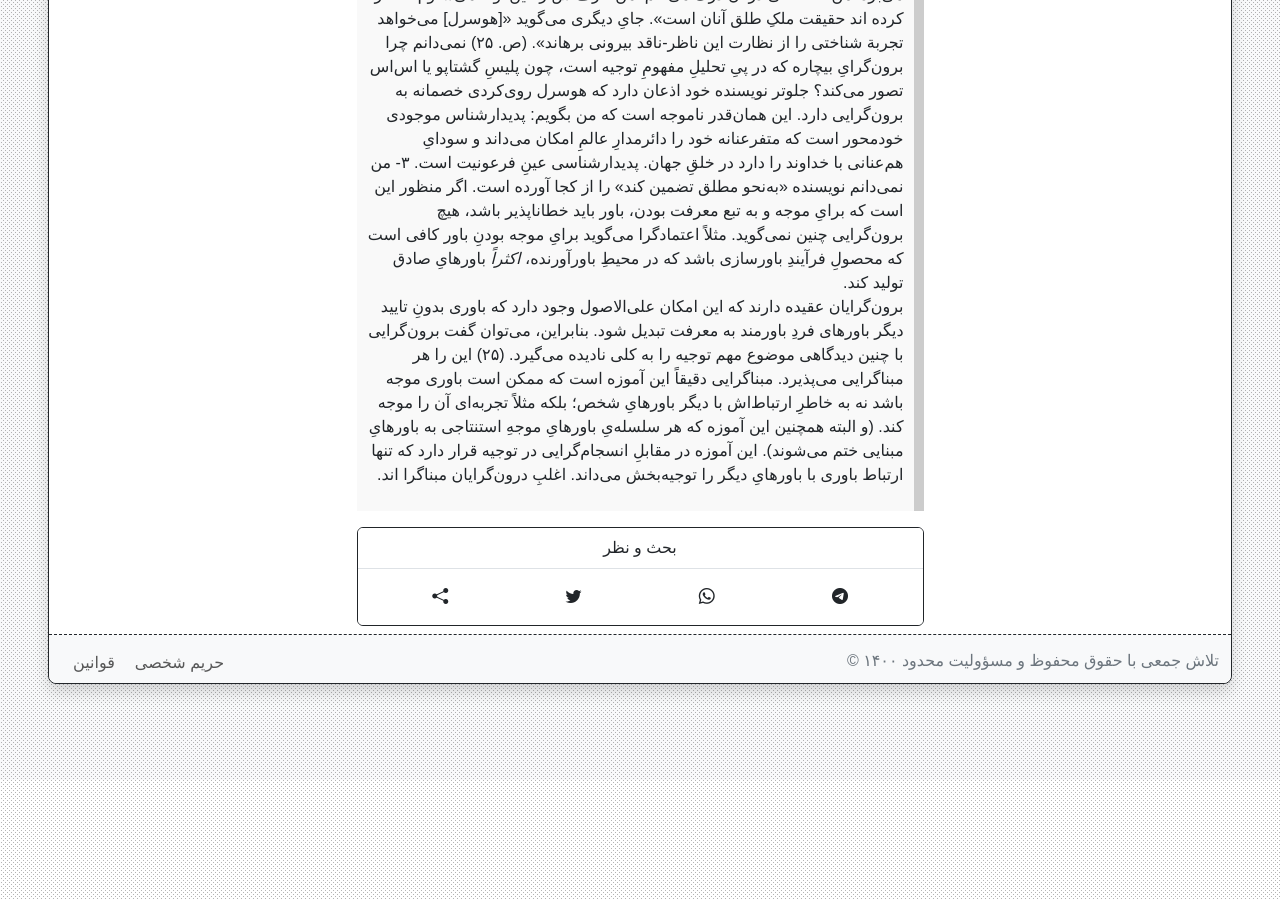
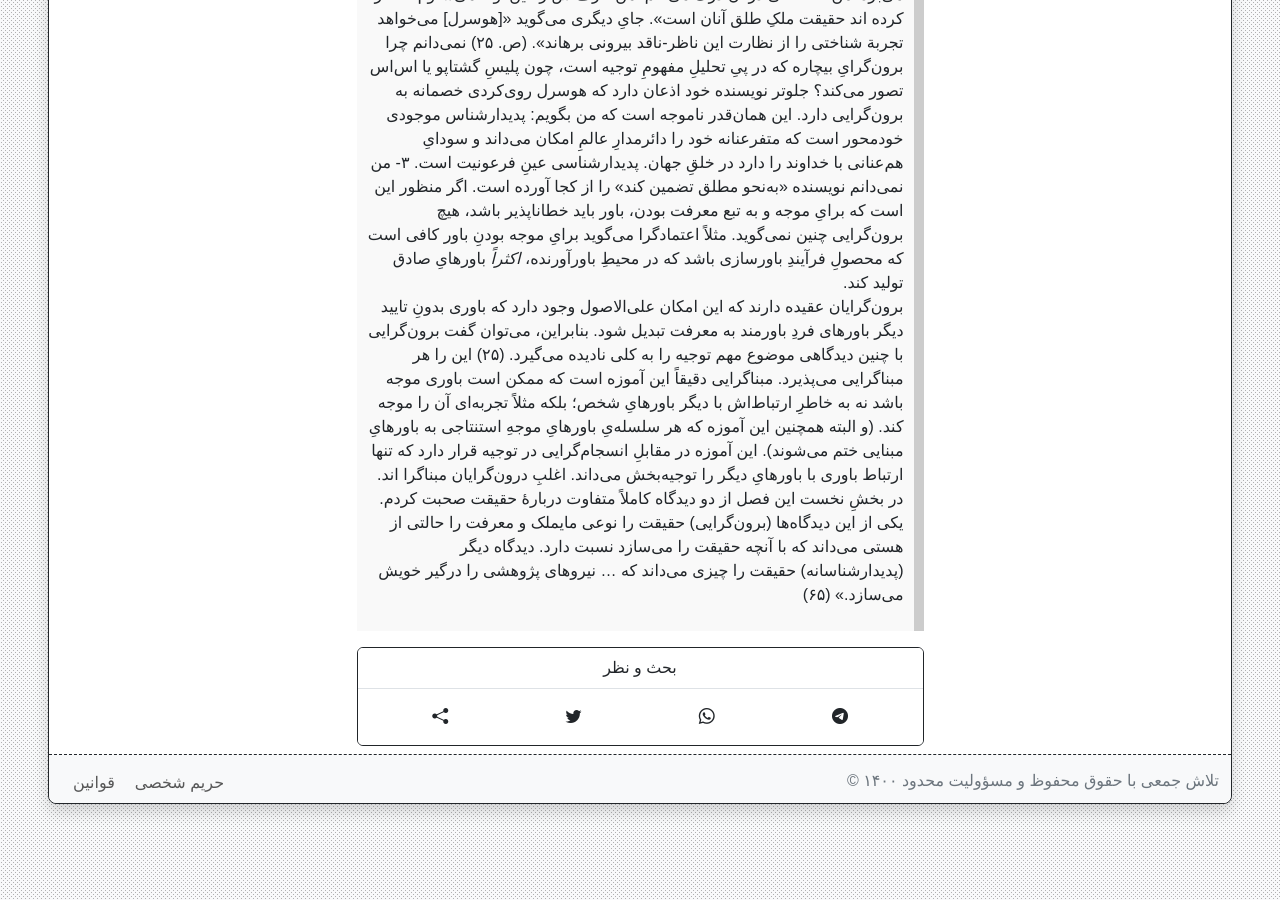
Before and after one commit to phicudemy/phicudemy.github.io, a Jekyll site: the page built from _posts/2024-08-02-perspevtive.md, in a window 1280 px wide and 900 px high, scrolled down 4317 px. Built offline with Jekyll 4.4.1, drawn with Linux system fonts in a browser that asks for light colours; comment, search, counter and statistics services are not loaded; a style sheet for code colours, icons or effects is not loaded; before the commit the page ends 5097 px from its top, so only the background shows below that.

Commit message:
TinaCMS content update

```diff
--- a/_posts/2024-08-02-perspevtive.md
+++ b/_posts/2024-08-02-perspevtive.md
@@ -56,3 +56,4 @@ tags:
 ۳- من نمی‌دانم نویسنده «به‌نحو مطلق تضمین کند» را از کجا آورده است. اگر منظور این است که برایِ موجه و به تبع معرفت بودن، باور باید خطاناپذیر باشد، هیچ ‌برون‌گرایی چنین نمی‌گوید. مثلاً اعتمادگرا می‌گوید برایِ موجه بودنِ باور کافی است که محصولِ فرآیندِ باورسازی باشد که در محیطِ باور‌آورنده، _اکثراً_ باورهایِ صادق تولید کند.
 > برون‌گرایان عقیده دارند که این امکان علی‌الاصول وجود دارد که باوری بدونِ تایید دیگر باورهای فردِ باورمند به معرفت تبدیل شود. بنابراین، می‌توان گفت برون‌گرایی با چنین دیدگاهی موضوع مهم توجیه را به کلی نادیده می‌گیرد. (۲۵)
 این را هر مبناگرایی می‌پذیرد. مبناگرایی دقیقاً این‌ آموزه است که ممکن است باوری موجه باشد نه به خاطرِ ارتباط‌اش با دیگر باورهایِ شخص؛ بلکه مثلاً تجربه‌ای آن را موجه کند. (و البته همچنین این آموزه که هر سلسله‌یِ باورهایِ موجهِ استنتاجی به باورهایِ مبنایی ختم می‌شوند). این آموزه در مقابلِ انسجام‌گرایی در توجیه قرار دارد که تنها ارتباط باوری با باورهایِ دیگر را توجیه‌بخش می‌داند. اغلبِ درون‌گرایان مبناگرا اند.
+> در بخشِ نخست این فصل از دو دیدگاه کاملاً متفاوت دربارهٔ حقیقت صحبت کردم. یکی از این دیدگاه‌ها (برون‌گرایی) حقیقت را نوعی مایملک و معرفت را حالتی از هستی می‌داند که با آنچه حقیقت را می‌سازد نسبت دارد. دیدگاه دیگر (پدیدارشناسانه) حقیقت را چیزی می‌داند که ... نیروهای پژوهشی را درگیر خویش می‌سازد.» (۶۵)
```
